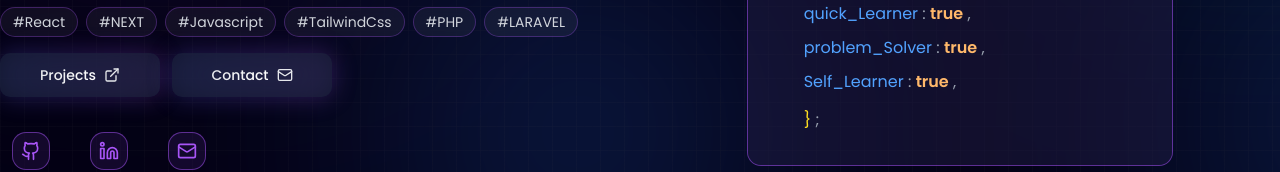
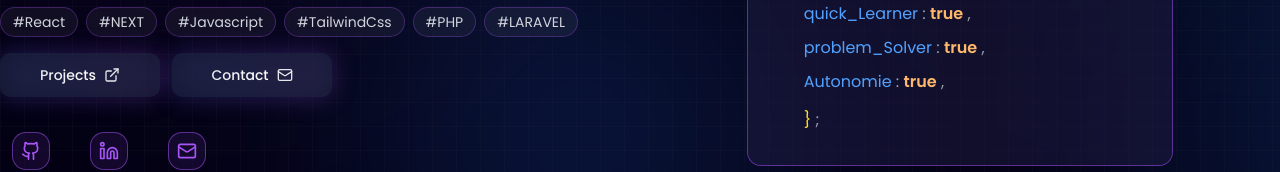
Before and after one commit to Said-Bzioui/My_Portfolio, a React (Vite) app: page / in a window 1280 px wide. Shown: the part 522-694 px from the top of the page. Built offline with nearby package versions, Linux system fonts and the light colour scheme.

Commit message:
l-commit

```diff
--- a/src/components/ActivityDetail.jsx
+++ b/src/components/ActivityDetail.jsx
@@ -67,8 +67,7 @@ const ActivityDetails = () => {
     return (
       <div className="min-h-screen bg-[#030014] flex items-center justify-center">
         <div className="text-center space-y-6 animate-fadeIn">
-          <div className="w-16 h-16 md:w-24 md:h-24 mx-auto border-4 border-blue-500/30 border-t-blue-500 rounded-full animate-spin" />
-          <h2 className="text-xl md:text-3xl font-bold text-white">Loading Activity...</h2>
+          <div className="w-16 h-16  mx-auto border-8 border-blue-500/30 border-t-purple-700 rounded-full animate-spin" />
         </div>
       </div>
     );
--- a/src/components/Landing.jsx
+++ b/src/components/Landing.jsx
@@ -81,7 +81,7 @@ export default function Landing() {
                     </div>
 
                     <div className="text-gray-200">
-                        <span className="text-blue-400">Self_Learner</span>
+                        <span className="text-blue-400">Autonomie</span>
                         <span className="text-gray-400"> :</span>{' '}
                         <span className="text-orange-300 font-semibold">true</span>
                         <span className="text-gray-400"> ,</span>
--- a/src/components/ProjectDetail.jsx
+++ b/src/components/ProjectDetail.jsx
@@ -131,8 +131,7 @@ const ProjectDetails = () => {
     return (
       <div className="min-h-screen bg-[#030014] flex items-center justify-center">
         <div className="text-center space-y-6 animate-fadeIn">
-          <div className="w-16 h-16 md:w-24 md:h-24 mx-auto border-4 border-blue-500/30 border-t-blue-500 rounded-full animate-spin" />
-          <h2 className="text-xl md:text-3xl font-bold text-white">Loading Project...</h2>
+          <div className="w-16 h-16  mx-auto border-8 border-blue-500/30 border-t-purple-700 rounded-full animate-spin" />
         </div>
       </div>
     );
```
